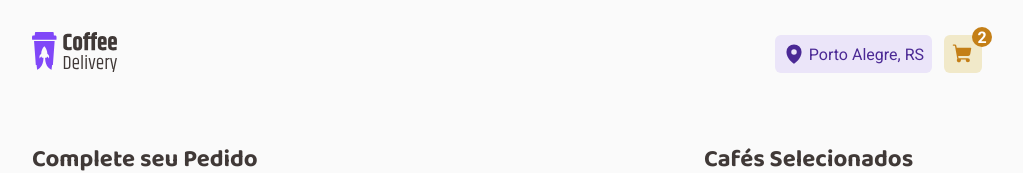
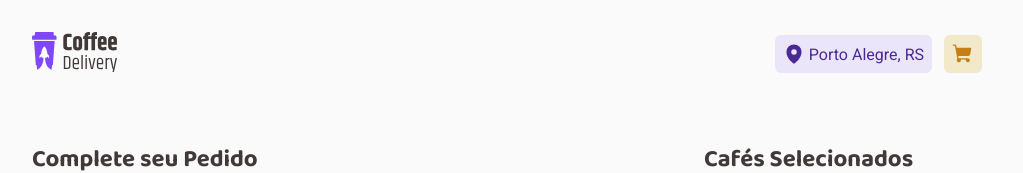
Before and after one commit to hbenvenutti/kaffee-lieferung, a React (Vite) app: page /checkout in a window 1280 px wide. Shown: the top 173 px of the page, without its empty margins (128-1151 px from the left). Built offline with nearby package versions, Linux system fonts and the light colour scheme.

Commit message:
feat(header): adicionada a funcionalidade de contador do cart

```diff
--- a/src/shared/components/header/index.tsx
+++ b/src/shared/components/header/index.tsx
@@ -1,6 +1,7 @@
 import { NavLink } from 'react-router-dom';
 
 import logo from '../../../assets/logo.svg';
+import { useCart } from '../../hooks/cart-context';
 
 import { CartSVG, Container, Counter, LocationSVG } from './styles';
 
@@ -9,20 +10,20 @@ import type { ReactElement } from '../../../@types';
 // ---------------------------------------------------------------------------------------------- //
 
 export const Header = (): ReactElement => {
-  // *** ---- States ------------------------------------------------------------------------ *** //
-  // const [cartCounter, setCartCounter] = useState<number>(0);
+  // *** ---- Context ----------------------------------------------------------------------- *** //
+  const { cartCounter } = useCart();
 
   // *** ---- Variables --------------------------------------------------------------------- *** //
-
-  const cartCounter = 2; // ? Temporary
   const showCartCounter = cartCounter > 0 ? true : false;
 
   // *** ---- TSX --------------------------------------------------------------------------- *** //
-
   return (
     <Container>
       <NavLink to="/">
-        <img src={logo} alt="" />
+        <img
+          src={logo}
+          alt=""
+        />
       </NavLink>
 
       <div>
@@ -32,7 +33,10 @@ export const Header = (): ReactElement => {
         </span>
 
         <div className="cart-div">
-          <NavLink className="checkout-link" to="/checkout">
+          <NavLink
+            className="checkout-link"
+            to="/checkout"
+          >
             <CartSVG weight="fill" />
           </NavLink>
 
```
